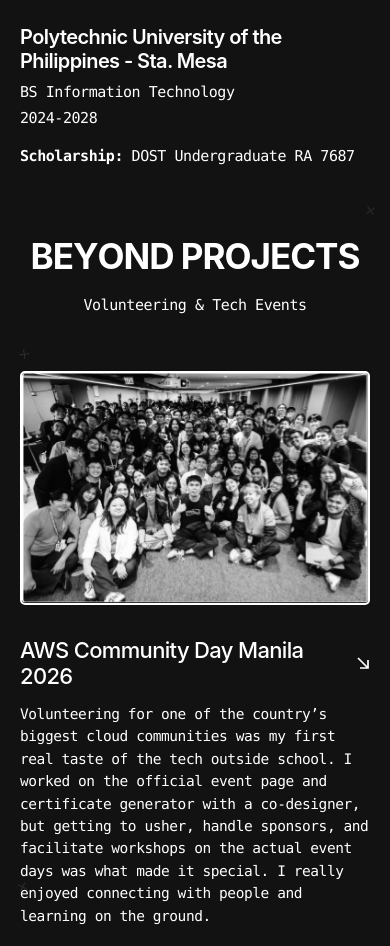
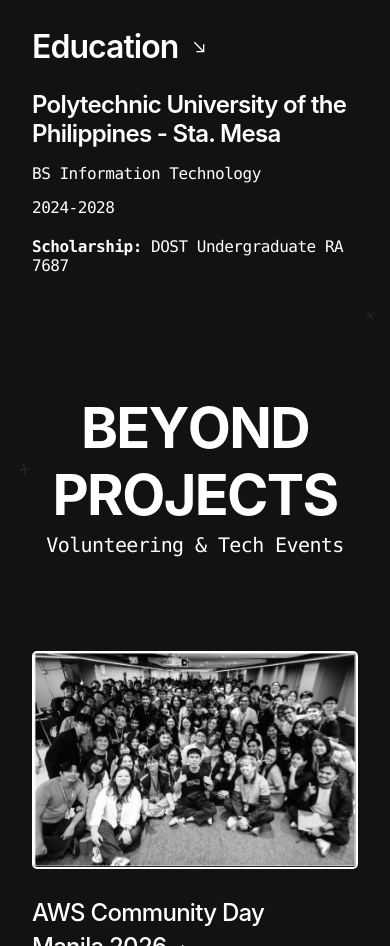
Before and after one commit to kayex13/my-portfolio, a plain HTML site: page more-about-me.html in a window 390 px wide. Shown: the part 1054-2000 px from the top of the page. Drawn offline with Linux system fonts and the light colour scheme; a web font is replaced by a local one.

Commit message:
Update project files

```diff
--- a/more-about-me.html
+++ b/more-about-me.html
@@ -117,7 +117,8 @@
 
           <div class="more__beyond">
             <header class="more__beyond-head">
-              <h2 class="more__beyond-title js-split" data-split>BEYOND PROJECTS</h2>
+              <h2 class="more__beyond-title more__beyond-title--d js-split" data-split>BEYOND PROJECTS</h2>
+              <h2 class="more__beyond-title more__beyond-title--m"><span class="js-split" data-split>BEYOND</span><span class="js-split" data-split>PROJECTS</span></h2>
               <p class="more__beyond-sub">Volunteering &amp; Tech Events</p>
             </header>
 
@@ -125,7 +126,7 @@
               <article class="more__event">
                 <div class="more__img more__img--a"><img src="assets/awscd-event.png" alt="AWS Community Day Manila 2026 group photo"></div>
                 <div class="more__etext">
-                  <a class="more__etitle" href="https://www.facebook.com/share/p/1Cey7gtUTE/" target="_blank" rel="noopener"><span class="more__etitle-text">AWS Community Day Manila 2026</span><svg class="more__go" viewBox="0 0 14 14" fill="none" stroke="currentColor" stroke-width="1.7" aria-hidden="true"><path d="M2 2 12 12M12 4v8H4"/></svg></a>
+                  <a class="more__etitle" href="https://www.facebook.com/share/p/1Cey7gtUTE/" target="_blank" rel="noopener"><span class="more__etitle-text">AWS Community Day<br class="more__mbr"> Manila 2026</span><svg class="more__go" viewBox="0 0 14 14" fill="none" stroke="currentColor" stroke-width="1.7" aria-hidden="true"><path d="M2 2 12 12M12 4v8H4"/></svg></a>
                   <p class="more__epara">Volunteering for one of the country’s biggest cloud communities was my first real taste of the tech outside school. I worked on the official event page and certificate generator with a co-designer, but getting to usher, handle sponsors, and facilitate workshops on the actual event days was what made it special. I really enjoyed connecting with people and learning on the ground.</p>
                 </div>
               </article>
@@ -141,7 +142,7 @@
               <article class="more__event">
                 <div class="more__img more__img--c"><img src="assets/bon.png" alt="AWS Build Over Nights hackathon"></div>
                 <div class="more__etext">
-                  <a class="more__etitle more__etitle--stack" href="https://www.facebook.com/share/p/1cY1xz7DBz/" target="_blank" rel="noopener"><span class="more__etitle-stack"><span class="more__etitle-text">AWS Build Over Nights: Kiro x Quick</span><span class="more__etitle-line"><span class="more__etitle-text">Hackathon</span><svg class="more__go" viewBox="0 0 14 14" fill="none" stroke="currentColor" stroke-width="1.7" aria-hidden="true"><path d="M2 2 12 12M12 4v8H4"/></svg></span></span></a>
+                  <a class="more__etitle more__etitle--stack" href="https://www.facebook.com/share/p/1cY1xz7DBz/" target="_blank" rel="noopener"><span class="more__etitle-stack"><span class="more__etitle-text">AWS Build Over Nights: Kiro x<span class="more__dsk"> Quick</span></span><span class="more__etitle-line"><span class="more__etitle-text"><span class="more__mob">Quick </span>Hackathon</span><svg class="more__go" viewBox="0 0 14 14" fill="none" stroke="currentColor" stroke-width="1.7" aria-hidden="true"><path d="M2 2 12 12M12 4v8H4"/></svg></span></span></a>
                   <p class="more__epara">My third time volunteering for AWSUG! This time around, I was part of the relations team helping out with sponsors and partners. It was such a rewarding run because not only did I get to see firsthand that the sponsor I was handling had a great experience, but I also got to spend the whole event doing it alongside my friends.</p>
                 </div>
               </article>
--- a/styles.css
+++ b/styles.css
@@ -916,7 +916,7 @@
 
 /* ---------- tablet ---------- */
 @media (max-width: 1024px) {
-  .more { padding: calc(var(--hdr) + 52px) var(--pad) 100px; }
+  .more { height: auto; padding: calc(var(--hdr) + 52px) var(--pad) 100px; }
   .more__content { position: static; width: 100%; gap: 96px; }
   .more__main { gap: 72px; }
   .more__about { gap: 56px; }
@@ -1500,6 +1500,57 @@
 }
 
 
+/* MOBILE — More About Me page (Figma 148:772) */
+.more__mbr, .more__mob, .more__beyond-title--m { display: none; }
+@media (max-width: 600px) {
+  .more {
+    height: auto; padding: calc(146 * var(--u)) calc(32 * var(--u)) calc(70 * var(--u));
+    background: linear-gradient(176.508deg, #121212 95.847%, #fff 130.71%);
+  }
+  .more .more__mbr, .more .more__mob { display: inline; }
+  .more .more__dsk { display: none; }
+  .more__content { width: 100%; gap: calc(120 * var(--u)); }
+  .more__main { gap: calc(55 * var(--u)); }
+  .more__about { gap: calc(55 * var(--u)); }
+  .more__title { height: auto; font-size: calc(56 * var(--u)); line-height: calc(84 * var(--u)); letter-spacing: -0.03em; }
+
+  .more__row { flex-direction: column; align-items: stretch; gap: calc(55 * var(--u)); }
+  .more__photo { order: -1; width: 100%; max-width: none; margin: 0; height: auto; aspect-ratio: 1361 / 1554; }
+  .more__who { flex: none; width: 100%; gap: calc(25 * var(--u)); }
+  .more .btn-glass {
+    align-self: flex-start; font-size: calc(14 * var(--u)); line-height: normal; letter-spacing: -0.03em;
+    padding: calc(10 * var(--u)) calc(20 * var(--u)); border-radius: calc(10 * var(--u));
+  }
+
+  .more__edu { gap: calc(25 * var(--u)); }
+  .more__edu-body { gap: calc(20 * var(--u)); }
+  .more__edu-row { flex-direction: column; align-items: flex-start; gap: calc(15 * var(--u)); }
+  .more__edu-main { flex: none; width: 100%; gap: calc(15 * var(--u)); }
+  .more__school { font-size: calc(24 * var(--u)); line-height: 1.2; letter-spacing: -0.03em; }
+  .more__degree, .more__years, .more__scholar { font-size: calc(16 * var(--u)); line-height: 1.19; letter-spacing: -0.03em; }
+
+  .more__beyond { gap: calc(60 * var(--u)); align-items: stretch; }
+  .more__beyond-head { width: 100%; min-width: 0; height: calc(195 * var(--u)); gap: calc(5 * var(--u)); justify-content: center; }
+  .more__beyond-title--d { display: none; }
+  .more__beyond-title--m { display: block; }
+  .more__beyond-title--m > span { display: block; }
+  .more__beyond-title { height: auto; white-space: normal; font-size: calc(56 * var(--u)); line-height: 1.2; letter-spacing: -0.03em; }
+  .more__beyond-sub { flex: 1; height: auto; font-size: calc(20 * var(--u)); line-height: 1.19; letter-spacing: -0.03em; }
+
+  .more__events { gap: calc(70 * var(--u)); }
+  .more__event { min-height: calc(499.614 * var(--u)); justify-content: center; gap: calc(30 * var(--u)); }
+  .more__event .more__img--b { width: calc(323 * var(--u)); height: calc(215 * var(--u)); aspect-ratio: auto; }
+  .more__etext { gap: calc(20 * var(--u)); }
+  .more__etitle { display: block; white-space: nowrap; font-size: calc(24 * var(--u)); line-height: 1.2; letter-spacing: -0.03em; }
+  .more__etitle > .more__go { display: inline-block; margin-left: calc(15 * var(--u)); vertical-align: middle; }
+  .more__etitle-stack { gap: calc(5 * var(--u)); }
+  .more__etitle-line { gap: calc(15 * var(--u)); }
+  .more__event:first-child .more__etitle { line-height: calc(33.8 * var(--u)); margin: calc(-2.5 * var(--u)) 0; }   /* two lines + the 5px gap Figma puts between them */
+  .more__go { width: calc(8 * var(--u)); height: calc(8 * var(--u)); stroke-width: 2; }
+  .more__epara { font-size: calc(14 * var(--u)); line-height: 1.19; letter-spacing: -0.03em; text-align: justify; }
+}
+
+
 /* ----- Mobile footer ----- */
 @media (max-width: 600px) {
   .footer { padding: calc(30 * var(--u)) calc(40 * var(--u)); }
```
